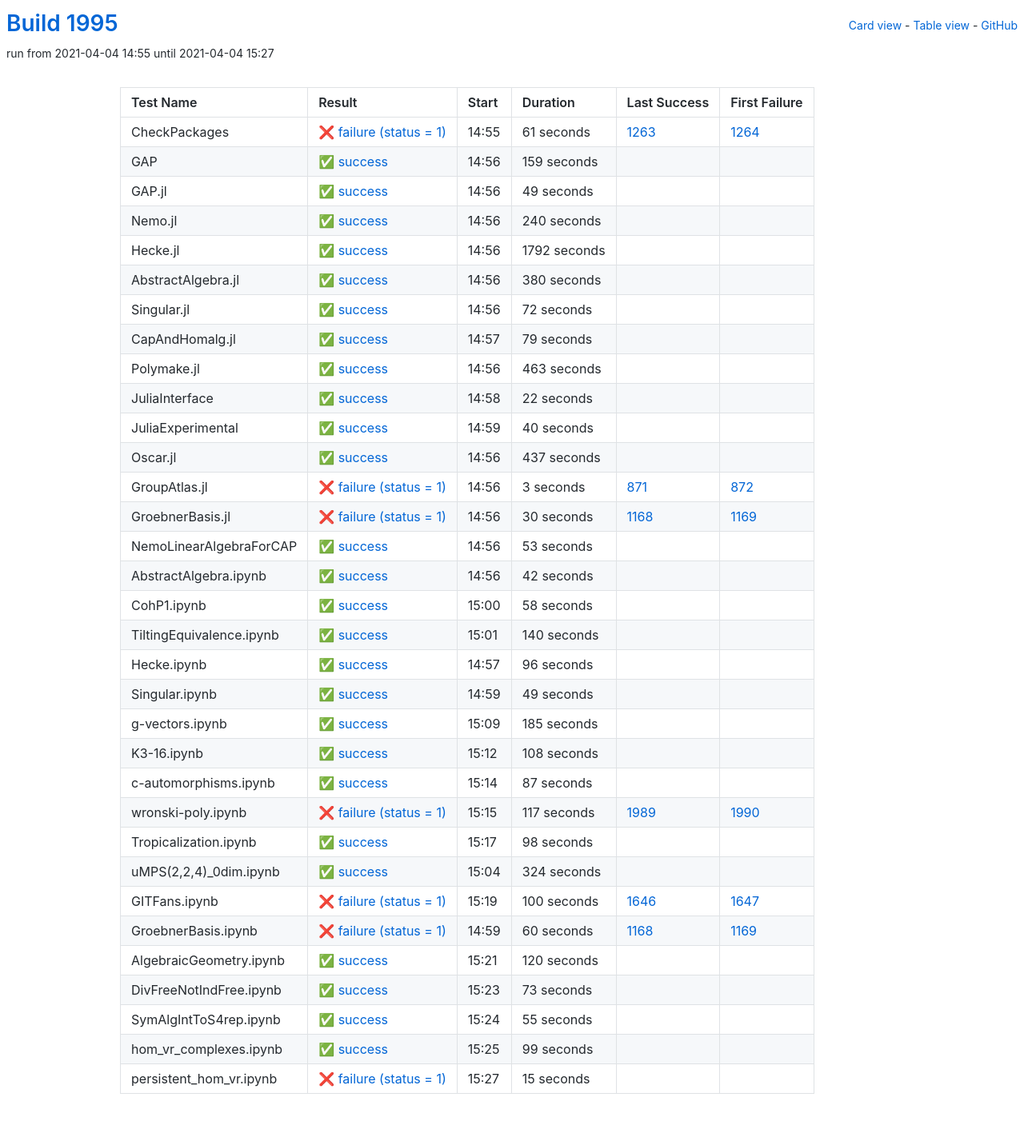
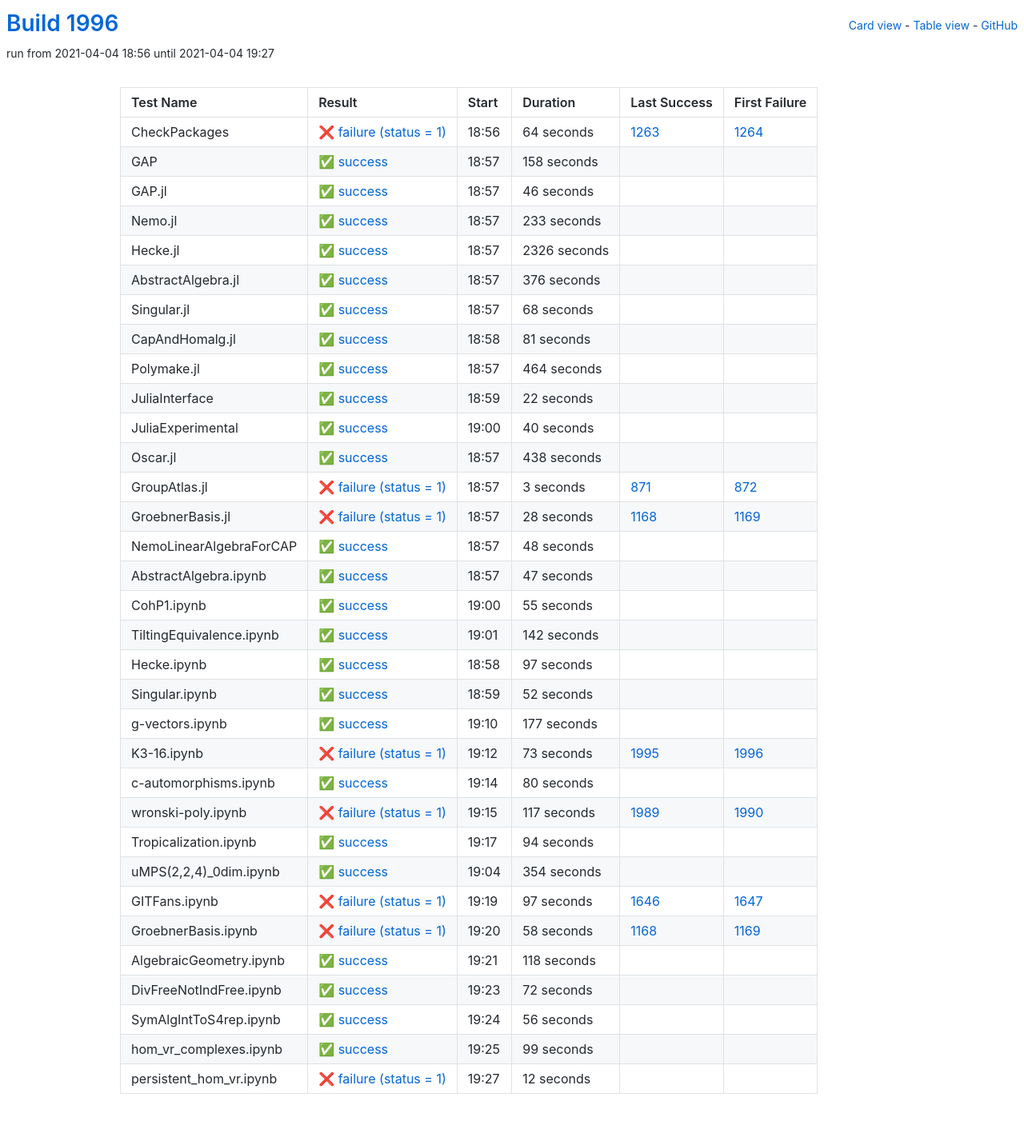
Before and after one commit to oscar-system/oscar-ci-status-stable, a Jekyll site: the page built from table.html, in a window 1280 px wide. Shown: the whole page at 80% size. Built offline with Jekyll 4.4.1, drawn with Linux system fonts in a browser that asks for light colours.

Commit message:
Build #1996

```diff
--- a/_data/ci.yml
+++ b/_data/ci.yml
@@ -1,6 +1,6 @@
 ---
-build: 1995
-build_url: https://oscarci.mathematik.uni-kl.de/job/oscar-stable/1995/
+build: 1996
+build_url: https://oscarci.mathematik.uni-kl.de/job/oscar-stable/1996/
 job: oscar-stable
 organization: oscar-system
 repo: oscar-ci-status-stable
@@ -8,116 +8,116 @@ repourl: https://github.com/oscar-system/oscar-ci-status-stable
 tests:
 - name: CheckPackages
   id: checkpackages
-  log: https://oscarci.mathematik.uni-kl.de/job/oscar-stable/1995/artifact/logs/build-1995/CheckPackages.log
-  start: 2021-04-04 14:55
+  log: https://oscarci.mathematik.uni-kl.de/job/oscar-stable/1996/artifact/logs/build-1996/CheckPackages.log
+  start: 2021-04-04 18:56
   success: false
   exitcode: 1
   status: failure
-  duration: 61
+  duration: 64
   last_success: 1263
   last_success_url: https://oscarci.mathematik.uni-kl.de/job/oscar-stable/1263/
   first_failure: 1264
   first_failure_url: https://oscarci.mathematik.uni-kl.de/job/oscar-stable/1264/
 - name: GAP
   id: gap
-  log: https://oscarci.mathematik.uni-kl.de/job/oscar-stable/1995/artifact/logs/build-1995/GAP.log
-  start: 2021-04-04 14:56
+  log: https://oscarci.mathematik.uni-kl.de/job/oscar-stable/1996/artifact/logs/build-1996/GAP.log
+  start: 2021-04-04 18:57
   success: true
   exitcode: 0
   status: success
-  duration: 159
+  duration: 158
   last_success: false
   last_success_url:
   first_failure: false
   first_failure_url:
 - name: GAP.jl
   id: gap-jl
-  log: https://oscarci.mathematik.uni-kl.de/job/oscar-stable/1995/artifact/logs/build-1995/GAP.jl.log
-  start: 2021-04-04 14:56
+  log: https://oscarci.mathematik.uni-kl.de/job/oscar-stable/1996/artifact/logs/build-1996/GAP.jl.log
+  start: 2021-04-04 18:57
   success: true
   exitcode: 0
   status: success
-  duration: 49
+  duration: 46
   last_success: false
   last_success_url:
   first_failure: false
   first_failure_url:
 - name: Nemo.jl
   id: nemo-jl
-  log: https://oscarci.mathematik.uni-kl.de/job/oscar-stable/1995/artifact/logs/build-1995/Nemo.jl.log
-  start: 2021-04-04 14:56
+  log: https://oscarci.mathematik.uni-kl.de/job/oscar-stable/1996/artifact/logs/build-1996/Nemo.jl.log
+  start: 2021-04-04 18:57
   success: true
   exitcode: 0
   status: success
-  duration: 240
+  duration: 233
   last_success: false
   last_success_url:
   first_failure: false
   first_failure_url:
 - name: Hecke.jl
   id: hecke-jl
-  log: https://oscarci.mathematik.uni-kl.de/job/oscar-stable/1995/artifact/logs/build-1995/Hecke.jl.log
-  start: 2021-04-04 14:56
+  log: https://oscarci.mathematik.uni-kl.de/job/oscar-stable/1996/artifact/logs/build-1996/Hecke.jl.log
+  start: 2021-04-04 18:57
   success: true
   exitcode: 0
   status: success
-  duration: 1792
+  duration: 2326
   last_success: false
   last_success_url:
   first_failure: false
   first_failure_url:
 - name: AbstractAlgebra.jl
   id: abstractalgebra-jl
-  log: https://oscarci.mathematik.uni-kl.de/job/oscar-stable/1995/artifact/logs/build-1995/AbstractAlgebra.jl.log
-  start: 2021-04-04 14:56
+  log: https://oscarci.mathematik.uni-kl.de/job/oscar-stable/1996/artifact/logs/build-1996/AbstractAlgebra.jl.log
+  start: 2021-04-04 18:57
   success: true
   exitcode: 0
   status: success
-  duration: 380
+  duration: 376
   last_success: false
   last_success_url:
   first_failure: false
   first_failure_url:
 - name: Singular.jl
   id: singular-jl
-  log: https://oscarci.mathematik.uni-kl.de/job/oscar-stable/1995/artifact/logs/build-1995/Singular.jl.log
-  start: 2021-04-04 14:56
+  log: https://oscarci.mathematik.uni-kl.de/job/oscar-stable/1996/artifact/logs/build-1996/Singular.jl.log
+  start: 2021-04-04 18:57
   success: true
   exitcode: 0
   status: success
-  duration: 72
+  duration: 68
   last_success: false
   last_success_url:
   first_failure: false
   first_failure_url:
 - name: CapAndHomalg.jl
   id: capandhomalg-jl
-  log: https://oscarci.mathematik.uni-kl.de/job/oscar-stable/1995/artifact/logs/build-1995/CapAndHomalg.jl.log
-  start: 2021-04-04 14:57
+  log: https://oscarci.mathematik.uni-kl.de/job/oscar-stable/1996/artifact/logs/build-1996/CapAndHomalg.jl.log
+  start: 2021-04-04 18:58
   success: true
   exitcode: 0
   status: success
-  duration: 79
+  duration: 81
   last_success: false
   last_success_url:
   first_failure: false
   first_failure_url:
 - name: Polymake.jl
   id: polymake-jl
-  log: https://oscarci.mathematik.uni-kl.de/job/oscar-stable/1995/artifact/logs/build-1995/Polymake.jl.log
-  start: 2021-04-04 14:56
+  log: https://oscarci.mathematik.uni-kl.de/job/oscar-stable/1996/artifact/logs/build-1996/Polymake.jl.log
+  start: 2021-04-04 18:57
   success: true
   exitcode: 0
   status: success
-  duration: 463
+  duration: 464
   last_success: false
   last_success_url:
   first_failure: false
   first_failure_url:
 - name: JuliaInterface
   id: juliainterface
-  log: https://oscarci.mathematik.uni-kl.de/job/oscar-stable/1995/artifact/logs/build-1995/JuliaInterface.log
-  start: 2021-04-04 14:58
+  log: https://oscarci.mathematik.uni-kl.de/job/oscar-stable/1996/artifact/logs/build-1996/JuliaInterface.log
+  start: 2021-04-04 18:59
   success: true
   exitcode: 0
   status: success
@@ -128,8 +128,8 @@ tests:
   first_failure_url:
 - name: JuliaExperimental
   id: juliaexperimental
-  log: https://oscarci.mathematik.uni-kl.de/job/oscar-stable/1995/artifact/logs/build-1995/JuliaExperimental.log
-  start: 2021-04-04 14:59
+  log: https://oscarci.mathematik.uni-kl.de/job/oscar-stable/1996/artifact/logs/build-1996/JuliaExperimental.log
+  start: 2021-04-04 19:00
   success: true
   exitcode: 0
   status: success
@@ -140,20 +140,20 @@ tests:
   first_failure_url:
 - name: Oscar.jl
   id: oscar-jl
-  log: https://oscarci.mathematik.uni-kl.de/job/oscar-stable/1995/artifact/logs/build-1995/Oscar.jl.log
-  start: 2021-04-04 14:56
+  log: https://oscarci.mathematik.uni-kl.de/job/oscar-stable/1996/artifact/logs/build-1996/Oscar.jl.log
+  start: 2021-04-04 18:57
   success: true
   exitcode: 0
   status: success
-  duration: 437
+  duration: 438
   last_success: false
   last_success_url:
   first_failure: false
   first_failure_url:
 - name: GroupAtlas.jl
   id: groupatlas-jl
-  log: https://oscarci.mathematik.uni-kl.de/job/oscar-stable/1995/artifact/logs/build-1995/GroupAtlas.jl.log
-  start: 2021-04-04 14:56
+  log: https://oscarci.mathematik.uni-kl.de/job/oscar-stable/1996/artifact/logs/build-1996/GroupAtlas.jl.log
+  start: 2021-04-04 18:57
   success: false
   exitcode: 1
   status: failure
@@ -164,128 +164,128 @@ tests:
   first_failure_url: https://oscarci.mathematik.uni-kl.de/job/oscar-stable/872/
 - name: GroebnerBasis.jl
   id: groebnerbasis-jl
-  log: https://oscarci.mathematik.uni-kl.de/job/oscar-stable/1995/artifact/logs/build-1995/GroebnerBasis.jl.log
-  start: 2021-04-04 14:56
+  log: https://oscarci.mathematik.uni-kl.de/job/oscar-stable/1996/artifact/logs/build-1996/GroebnerBasis.jl.log
+  start: 2021-04-04 18:57
   success: false
   exitcode: 1
   status: failure
-  duration: 30
+  duration: 28
   last_success: 1168
   last_success_url: https://oscarci.mathematik.uni-kl.de/job/oscar-stable/1168/
   first_failure: 1169
   first_failure_url: https://oscarci.mathematik.uni-kl.de/job/oscar-stable/1169/
 - name: NemoLinearAlgebraForCAP
   id: nemolinearalgebraforcap
-  log: https://oscarci.mathematik.uni-kl.de/job/oscar-stable/1995/artifact/logs/build-1995/NemoLinearAlgebraForCAP.log
-  start: 2021-04-04 14:56
+  log: https://oscarci.mathematik.uni-kl.de/job/oscar-stable/1996/artifact/logs/build-1996/NemoLinearAlgebraForCAP.log
+  start: 2021-04-04 18:57
   success: true
   exitcode: 0
   status: success
-  duration: 53
+  duration: 48
   last_success: false
   last_success_url:
   first_failure: false
   first_failure_url:
 - name: AbstractAlgebra.ipynb
   id: abstractalgebra-ipynb
-  log: https://oscarci.mathematik.uni-kl.de/job/oscar-stable/1995/artifact/logs/build-1995/AbstractAlgebra.ipynb.log
-  start: 2021-04-04 14:56
+  log: https://oscarci.mathematik.uni-kl.de/job/oscar-stable/1996/artifact/logs/build-1996/AbstractAlgebra.ipynb.log
+  start: 2021-04-04 18:57
   success: true
   exitcode: 0
   status: success
-  duration: 42
+  duration: 47
   last_success: false
   last_success_url:
   first_failure: false
   first_failure_url:
 - name: CohP1.ipynb
   id: cohp1-ipynb
-  log: https://oscarci.mathematik.uni-kl.de/job/oscar-stable/1995/artifact/logs/build-1995/CohP1.ipynb.log
-  start: 2021-04-04 15:00
+  log: https://oscarci.mathematik.uni-kl.de/job/oscar-stable/1996/artifact/logs/build-1996/CohP1.ipynb.log
+  start: 2021-04-04 19:00
   success: true
   exitcode: 0
   status: success
-  duration: 58
+  duration: 55
   last_success: false
   last_success_url:
   first_failure: false
   first_failure_url:
 - name: TiltingEquivalence.ipynb
   id: tiltingequivalence-ipynb
-  log: https://oscarci.mathematik.uni-kl.de/job/oscar-stable/1995/artifact/logs/build-1995/TiltingEquivalence.ipynb.log
-  start: 2021-04-04 15:01
+  log: https://oscarci.mathematik.uni-kl.de/job/oscar-stable/1996/artifact/logs/build-1996/TiltingEquivalence.ipynb.log
+  start: 2021-04-04 19:01
   success: true
   exitcode: 0
   status: success
-  duration: 140
+  duration: 142
   last_success: false
   last_success_url:
   first_failure: false
   first_failure_url:
 - name: Hecke.ipynb
   id: hecke-ipynb
-  log: https://oscarci.mathematik.uni-kl.de/job/oscar-stable/1995/artifact/logs/build-1995/Hecke.ipynb.log
-  start: 2021-04-04 14:57
+  log: https://oscarci.mathematik.uni-kl.de/job/oscar-stable/1996/artifact/logs/build-1996/Hecke.ipynb.log
+  start: 2021-04-04 18:58
   success: true
   exitcode: 0
   status: success
-  duration: 96
+  duration: 97
   last_success: false
   last_success_url:
   first_failure: false
   first_failure_url:
 - name: Singular.ipynb
   id: singular-ipynb
-  log: https://oscarci.mathematik.uni-kl.de/job/oscar-stable/1995/artifact/logs/build-1995/Singular.ipynb.log
-  start: 2021-04-04 14:59
+  log: https://oscarci.mathematik.uni-kl.de/job/oscar-stable/1996/artifact/logs/build-1996/Singular.ipynb.log
+  start: 2021-04-04 18:59
   success: true
   exitcode: 0
   status: success
-  duration: 49
+  duration: 52
   last_success: false
   last_success_url:
   first_failure: false
   first_failure_url:
 - name: g-vectors.ipynb
   id: g-vectors-ipynb
-  log: https://oscarci.mathematik.uni-kl.de/job/oscar-stable/1995/artifact/logs/build-1995/g-vectors.ipynb.log
-  start: 2021-04-04 15:09
+  log: https://oscarci.mathematik.uni-kl.de/job/oscar-stable/1996/artifact/logs/build-1996/g-vectors.ipynb.log
+  start: 2021-04-04 19:10
   success: true
   exitcode: 0
   status: success
-  duration: 185
+  duration: 177
   last_success: false
   last_success_url:
   first_failure: false
   first_failure_url:
 - name: K3-16.ipynb
   id: k3-16-ipynb
-  log: https://oscarci.mathematik.uni-kl.de/job/oscar-stable/1995/artifact/logs/build-1995/K3-16.ipynb.log
-  start: 2021-04-04 15:12
+  log: https://oscarci.mathematik.uni-kl.de/job/oscar-stable/1996/artifact/logs/build-1996/K3-16.ipynb.log
+  start: 2021-04-04 19:12
+  success: false
+  exitcode: 1
+  status: failure
+  duration: 73
+  last_success: 1995
+  last_success_url: https://oscarci.mathematik.uni-kl.de/job/oscar-stable/1995/
+  first_failure: 1996
+  first_failure_url: https://oscarci.mathematik.uni-kl.de/job/oscar-stable/1996/
+- name: c-automorphisms.ipynb
+  id: c-automorphisms-ipynb
+  log: https://oscarci.mathematik.uni-kl.de/job/oscar-stable/1996/artifact/logs/build-1996/c-automorphisms.ipynb.log
+  start: 2021-04-04 19:14
   success: true
   exitcode: 0
   status: success
-  duration: 108
-  last_success: false
-  last_success_url:
-  first_failure: false
-  first_failure_url:
-- name: c-automorphisms.ipynb
-  id: c-automorphisms-ipynb
-  log: https://oscarci.mathematik.uni-kl.de/job/oscar-stable/1995/artifact/logs/build-1995/c-automorphisms.ipynb.log
-  start: 2021-04-04 15:14
-  success: true
-  exitcode: 0
-  status: success
-  duration: 87
+  duration: 80
   last_success: false
   last_success_url:
   first_failure: false
   first_failure_url:
 - name: wronski-poly.ipynb
   id: wronski-poly-ipynb
-  log: https://oscarci.mathematik.uni-kl.de/job/oscar-stable/1995/artifact/logs/build-1995/wronski-poly.ipynb.log
-  start: 2021-04-04 15:15
+  log: https://oscarci.mathematik.uni-kl.de/job/oscar-stable/1996/artifact/logs/build-1996/wronski-poly.ipynb.log
+  start: 2021-04-04 19:15
   success: false
   exitcode: 1
   status: failure
@@ -296,92 +296,92 @@ tests:
   first_failure_url: https://oscarci.mathematik.uni-kl.de/job/oscar-stable/1990/
 - name: Tropicalization.ipynb
   id: tropicalization-ipynb
-  log: https://oscarci.mathematik.uni-kl.de/job/oscar-stable/1995/artifact/logs/build-1995/Tropicalization.ipynb.log
-  start: 2021-04-04 15:17
+  log: https://oscarci.mathematik.uni-kl.de/job/oscar-stable/1996/artifact/logs/build-1996/Tropicalization.ipynb.log
+  start: 2021-04-04 19:17
   success: true
   exitcode: 0
   status: success
-  duration: 98
+  duration: 94
   last_success: false
   last_success_url:
   first_failure: false
   first_failure_url:
 - name: uMPS(2,2,4)_0dim.ipynb
   id: umps-2-2-4-0dim-ipynb
-  log: https://oscarci.mathematik.uni-kl.de/job/oscar-stable/1995/artifact/logs/build-1995/uMPS-2-2-4-_0dim.ipynb.log
-  start: 2021-04-04 15:04
+  log: https://oscarci.mathematik.uni-kl.de/job/oscar-stable/1996/artifact/logs/build-1996/uMPS-2-2-4-_0dim.ipynb.log
+  start: 2021-04-04 19:04
   success: true
   exitcode: 0
   status: success
-  duration: 324
+  duration: 354
   last_success: false
   last_success_url:
   first_failure: false
   first_failure_url:
 - name: GITFans.ipynb
   id: gitfans-ipynb
-  log: https://oscarci.mathematik.uni-kl.de/job/oscar-stable/1995/artifact/logs/build-1995/GITFans.ipynb.log
-  start: 2021-04-04 15:19
+  log: https://oscarci.mathematik.uni-kl.de/job/oscar-stable/1996/artifact/logs/build-1996/GITFans.ipynb.log
+  start: 2021-04-04 19:19
   success: false
   exitcode: 1
   status: failure
-  duration: 100
+  duration: 97
   last_success: 1646
   last_success_url: https://oscarci.mathematik.uni-kl.de/job/oscar-stable/1646/
   first_failure: 1647
   first_failure_url: https://oscarci.mathematik.uni-kl.de/job/oscar-stable/1647/
 - name: GroebnerBasis.ipynb
   id: groebnerbasis-ipynb
-  log: https://oscarci.mathematik.uni-kl.de/job/oscar-stable/1995/artifact/logs/build-1995/GroebnerBasis.ipynb.log
-  start: 2021-04-04 14:59
+  log: https://oscarci.mathematik.uni-kl.de/job/oscar-stable/1996/artifact/logs/build-1996/GroebnerBasis.ipynb.log
+  start: 2021-04-04 19:20
   success: false
   exitcode: 1
   status: failure
-  duration: 60
+  duration: 58
   last_success: 1168
   last_success_url: https://oscarci.mathematik.uni-kl.de/job/oscar-stable/1168/
   first_failure: 1169
   first_failure_url: https://oscarci.mathematik.uni-kl.de/job/oscar-stable/1169/
 - name: AlgebraicGeometry.ipynb
   id: algebraicgeometry-ipynb
-  log: https://oscarci.mathematik.uni-kl.de/job/oscar-stable/1995/artifact/logs/build-1995/AlgebraicGeometry.ipynb.log
-  start: 2021-04-04 15:21
+  log: https://oscarci.mathematik.uni-kl.de/job/oscar-stable/1996/artifact/logs/build-1996/AlgebraicGeometry.ipynb.log
+  start: 2021-04-04 19:21
   success: true
   exitcode: 0
   status: success
-  duration: 120
+  duration: 118
   last_success: false
   last_success_url:
   first_failure: false
   first_failure_url:
 - name: DivFreeNotIndFree.ipynb
   id: divfreenotindfree-ipynb
-  log: https://oscarci.mathematik.uni-kl.de/job/oscar-stable/1995/artifact/logs/build-1995/DivFreeNotIndFree.ipynb.log
-  start: 2021-04-04 15:23
+  log: https://oscarci.mathematik.uni-kl.de/job/oscar-stable/1996/artifact/logs/build-1996/DivFreeNotIndFree.ipynb.log
+  start: 2021-04-04 19:23
   success: true
   exitcode: 0
   status: success
-  duration: 73
+  duration: 72
   last_success: false
   last_success_url:
   first_failure: false
   first_failure_url:
 - name: SymAlgIntToS4rep.ipynb
   id: symalginttos4rep-ipynb
-  log: https://oscarci.mathematik.uni-kl.de/job/oscar-stable/1995/artifact/logs/build-1995/SymAlgIntToS4rep.ipynb.log
-  start: 2021-04-04 15:24
+  log: https://oscarci.mathematik.uni-kl.de/job/oscar-stable/1996/artifact/logs/build-1996/SymAlgIntToS4rep.ipynb.log
+  start: 2021-04-04 19:24
   success: true
   exitcode: 0
   status: success
-  duration: 55
+  duration: 56
   last_success: false
   last_success_url:
   first_failure: false
   first_failure_url:
 - name: hom_vr_complexes.ipynb
   id: hom-vr-complexes-ipynb
-  log: https://oscarci.mathematik.uni-kl.de/job/oscar-stable/1995/artifact/logs/build-1995/hom_vr_complexes.ipynb.log
-  start: 2021-04-04 15:25
+  log: https://oscarci.mathematik.uni-kl.de/job/oscar-stable/1996/artifact/logs/build-1996/hom_vr_complexes.ipynb.log
+  start: 2021-04-04 19:25
   success: true
   exitcode: 0
   status: success
@@ -392,12 +392,12 @@ tests:
   first_failure_url:
 - name: persistent_hom_vr.ipynb
   id: persistent-hom-vr-ipynb
-  log: https://oscarci.mathematik.uni-kl.de/job/oscar-stable/1995/artifact/logs/build-1995/persistent_hom_vr.ipynb.log
-  start: 2021-04-04 15:27
+  log: https://oscarci.mathematik.uni-kl.de/job/oscar-stable/1996/artifact/logs/build-1996/persistent_hom_vr.ipynb.log
+  start: 2021-04-04 19:27
   success: false
   exitcode: 1
   status: failure
-  duration: 15
+  duration: 12
   last_success: false
   last_success_url:
   first_failure: false
```
Also changed, not shown: README.md.
